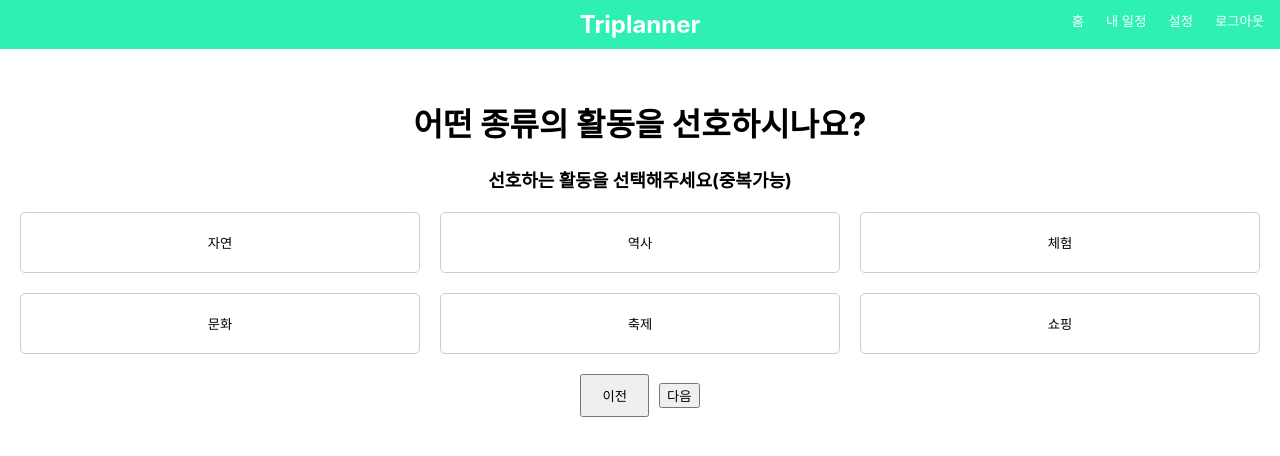
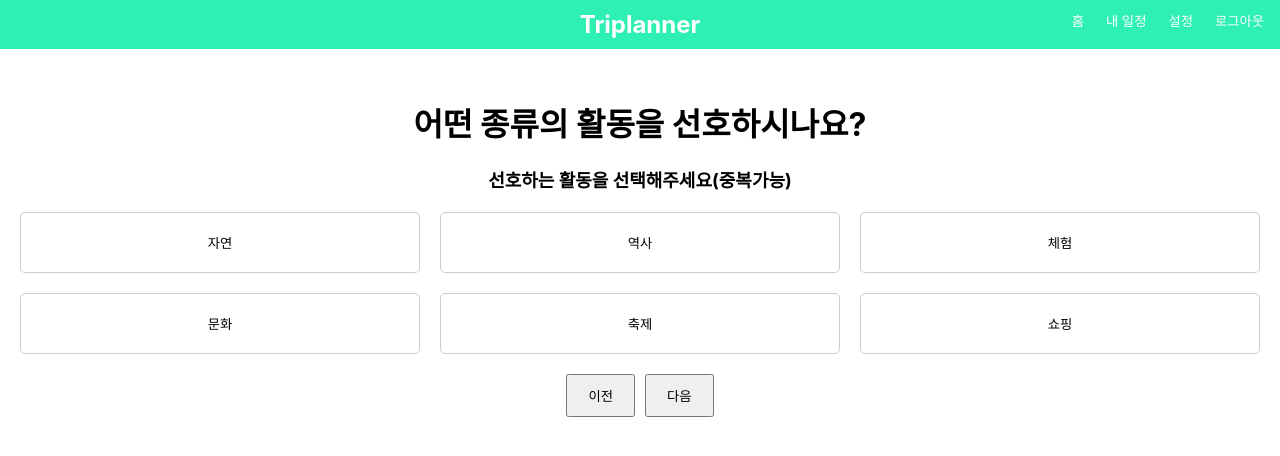
Before and after one commit to kwtriplanner/frontend, a React (Create React App) app: page /activity in a window 1280 px wide. Shown: the top 456 px of the page. Built offline with nearby package versions, Linux system fonts and the light colour scheme.

Commit message:
modified:   src/components/Activity.js 	modified:   src/components/Login.js

```diff
--- a/src/components/Activity.js
+++ b/src/components/Activity.js
@@ -45,7 +45,10 @@ const Activity = () => {
                     ))}
                 </div>
                 {/* 이전 버튼과 다음 버튼 추가 */}
-                <button onClick={() => navigate('/density', { state: { selectedCity, selectedCount, selectedCompanion, selectedStyle, selectedActivity: selectedActivities } })} style={{ marginRight: '10px', padding: '10px 20px' }}>
+                <button
+                    onClick={() => navigate('/density', { state: { selectedCity, selectedCount, selectedCompanion, selectedStyle, selectedActivity: selectedActivities } })}
+                    style={{ marginRight: '10px', padding: '10px 20px' }} // 이전 버튼 스타일
+                >
                     이전
                 </button>
                 <button
@@ -56,7 +59,7 @@ const Activity = () => {
                             alert('활동을 선택해주세요.'); // 선택하지 않았을 때 경고 메시지
                         }
                     }}
-                    className="next-button" // CSS 클래스 추가
+                    style={{ padding: '10px 20px' }} // 다음 버튼 스타일
                 >
                     다음
                 </button>
--- a/src/components/Login.js
+++ b/src/components/Login.js
@@ -37,7 +37,7 @@ function Login({ onLoginSuccess }) {
         });
         */
 
-        // 기존 로컬 스토리지 로그인 로직 (주석 처리 후 삭제 가능)
+        // 기존 로컬 스토리지 로그인 로직(여기부터 삭제)
         const storedUser = JSON.parse(localStorage.getItem('user'));
         if (storedUser && storedUser.username === username && storedUser.password === password) {
             alert('로그인 성공!');
```
